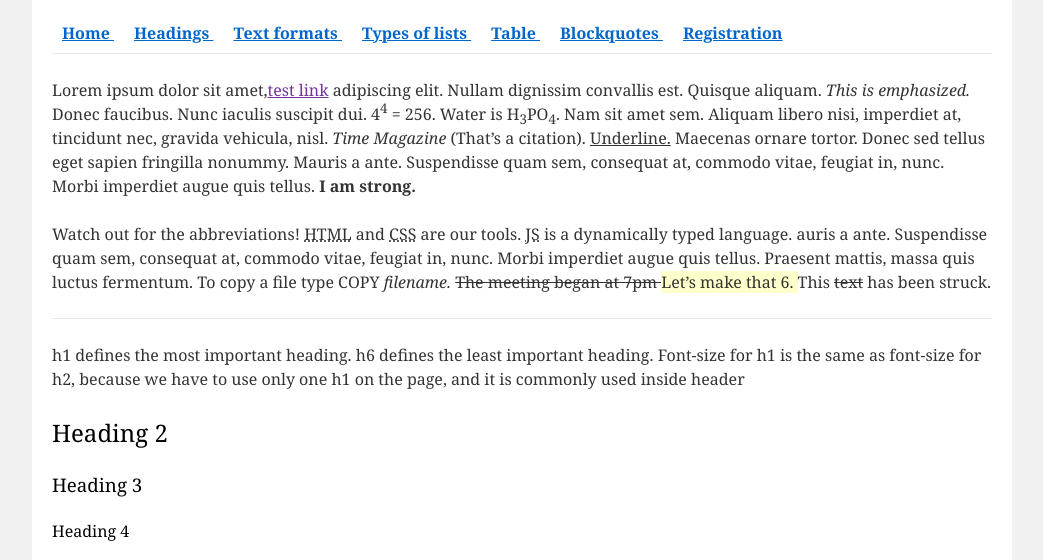
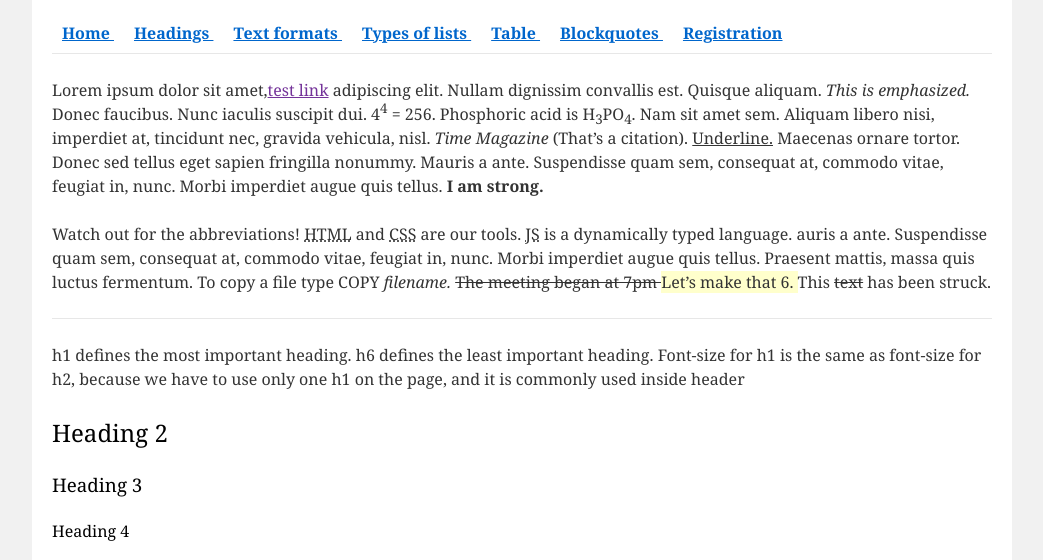
Before and after one commit to RedSky415/FL-12, a plain HTML site: page index.html in a window 1280 px wide. Shown: the part 225-785 px from the top of the page, without its empty margins (118-1161 px from the left). Drawn offline with Linux system fonts and the light colour scheme.

Commit message:
Add files via upload

```diff
--- a/index.html
+++ b/index.html
@@ -36,7 +36,7 @@
             <p>Lorem ipsum dolor sit amet,<a href="">test link</a>
                adipiscing elit. Nullam dignissim convallis est. Quisque aliquam.
                <em> This is emphasized.</em>
-               Donec faucibus. Nunc iaculis suscipit dui. 4<sup>4</sup> = 256. Water is H<sub>3</sub>PO<sub>4</sub>. Nam sit amet sem. Aliquam libero nisi, imperdiet at, tincidunt nec, gravida vehicula, nisl. <cite>Time Magazine</cite> (That’s a citation). <u>Underline.</u> Maecenas ornare tortor. Donec sed tellus eget sapien fringilla nonummy. Mauris a ante. Suspendisse quam sem, consequat at, commodo vitae, feugiat in, nunc. Morbi imperdiet augue quis tellus.<strong> I am strong. </strong>
+               Donec faucibus. Nunc iaculis suscipit dui. 4<sup>4</sup> = 256. Phosphoric acid is H<sub>3</sub>PO<sub>4</sub>. Nam sit amet sem. Aliquam libero nisi, imperdiet at, tincidunt nec, gravida vehicula, nisl. <cite>Time Magazine</cite> (That’s a citation). <u>Underline.</u> Maecenas ornare tortor. Donec sed tellus eget sapien fringilla nonummy. Mauris a ante. Suspendisse quam sem, consequat at, commodo vitae, feugiat in, nunc. Morbi imperdiet augue quis tellus.<strong> I am strong. </strong>
             </p>
             <p>
                Watch out for the abbreviations! <acronym title="Hyper Text Markup Language">HTML</acronym> and <acronym title="Cascading Style Sheets">CSS</acronym> are our tools. <abbr title="JavaScript">JS</abbr> is a dynamically typed language. auris a ante. Suspendisse quam sem, consequat at, commodo vitae, feugiat in, nunc. Morbi imperdiet augue quis tellus. Praesent mattis, massa quis luctus fermentum. To copy a file type COPY <em>filename.</em> <s>The meeting began at 7pm </s> <ins>Let’s make that 6. </ins> This <s>text</s> has been struck.
```
